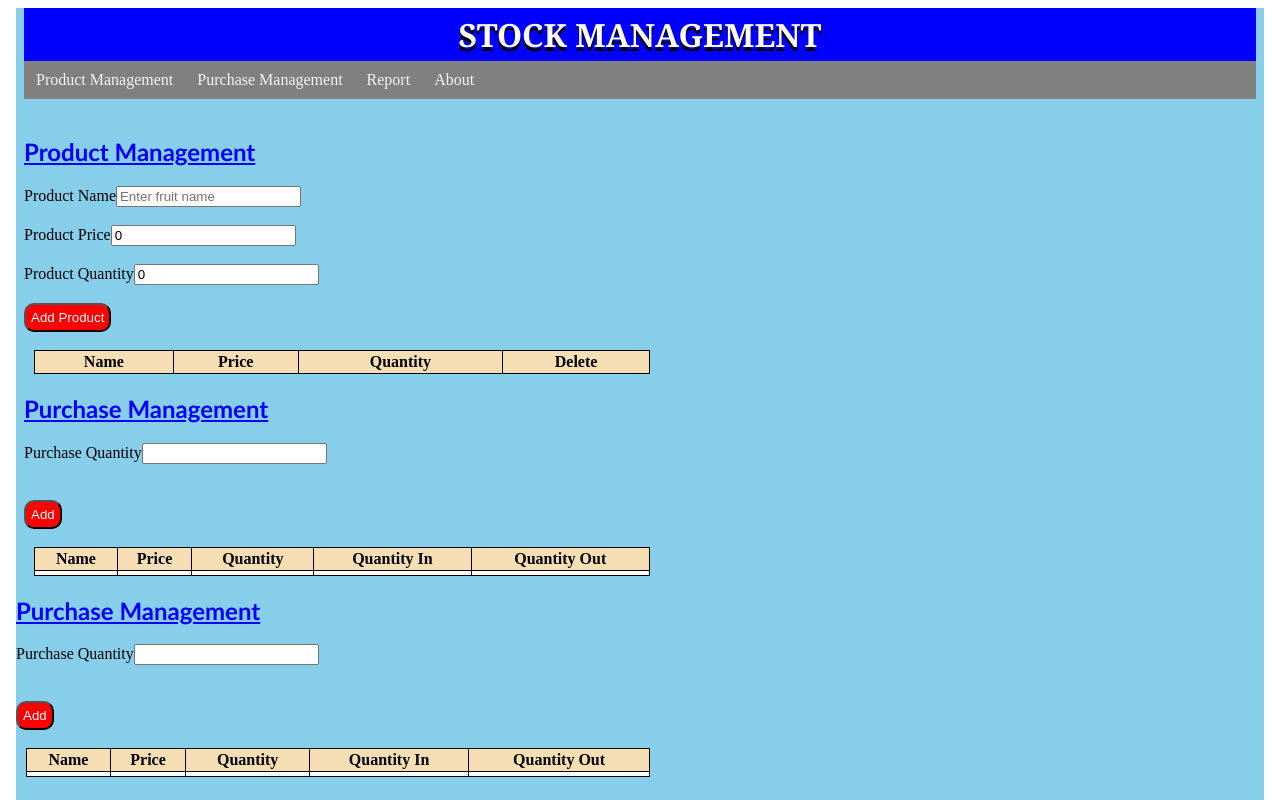
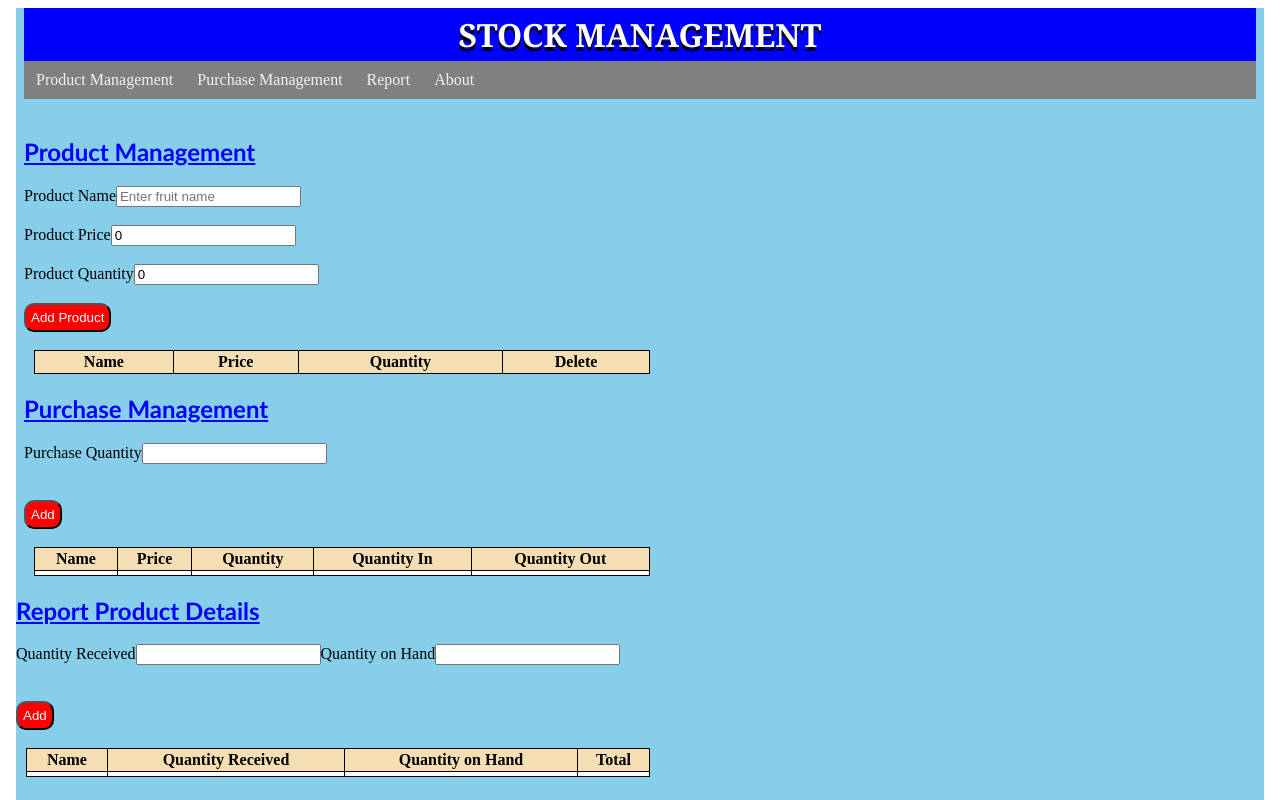
Before and after one commit to Mohammed0812/Mohammed-Absarkhan, an Angular app in the folder Stock Management/: page /report in a window 1280 px wide. Shown: the top 800 px of the page. Built offline with nearby package versions, Linux system fonts and the light colour scheme.

Commit message:
Update app.component.html

```diff
--- a/Stock Management/src/app/app.component.html
+++ b/Stock Management/src/app/app.component.html
@@ -1,6 +1,5 @@
 <body>
   <app-product></app-product>
-  <app-purchase></app-purchase>
   <app-report></app-report>
   <router-outlet></router-outlet>
 </body>
```
